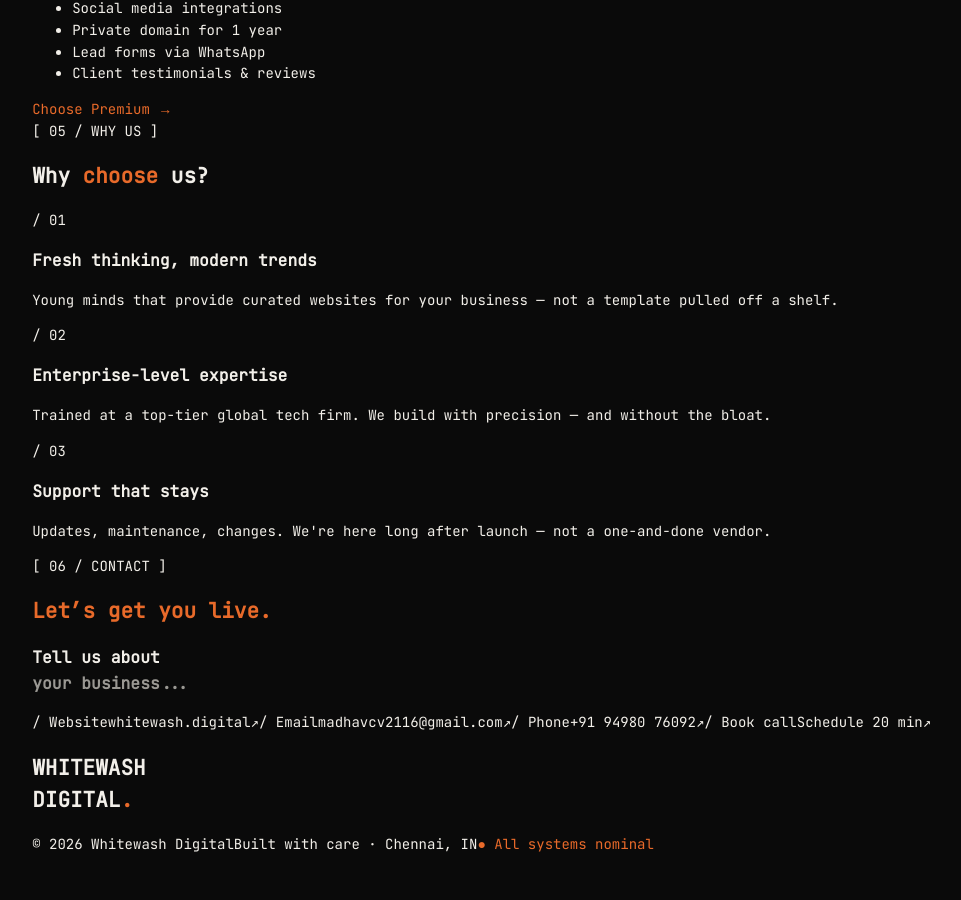
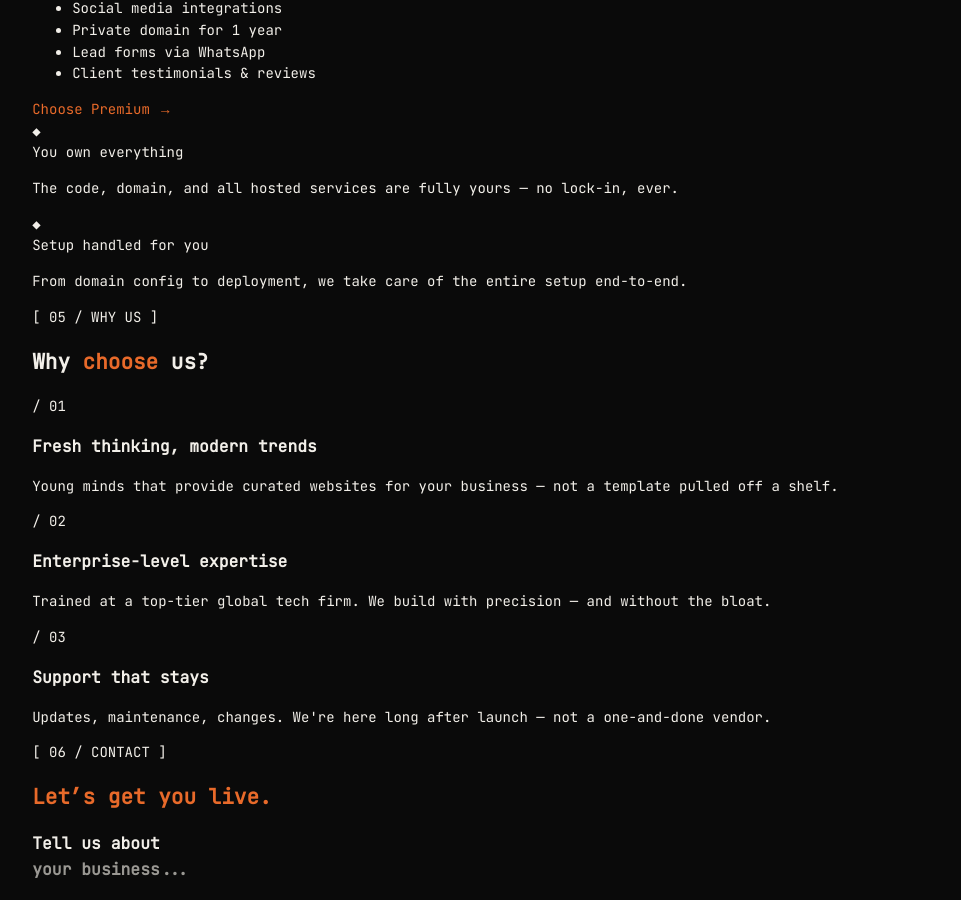
Before and after one commit to madhav-fied/whitewash-digital, a Next.js app: page / in a window 1280 px wide. Shown: the part 1860-2760 px from the top of the page, without its empty margins (19-980 px from the left). Before the commit the page ends 2716 px from the top, so only its background shows below. Built offline with nearby package versions, Linux system fonts and the light colour scheme.

Commit message:
feat: tweaks reg. pricing

```diff
--- a/app/components/Pricing.tsx
+++ b/app/components/Pricing.tsx
@@ -66,6 +66,26 @@ export default function Pricing() {
                         </a>
                     </div>
                 </div>
+
+                <div className="pricing-note reveal">
+                    <div className="pricing-note-inner">
+                        <div className="pricing-note-item">
+                            <span className="pricing-note-icon">◆</span>
+                            <div>
+                                <strong>You own everything</strong>
+                                <p>The code, domain, and all hosted services are fully yours — no lock-in, ever.</p>
+                            </div>
+                        </div>
+                        <div className="pricing-note-divider" />
+                        <div className="pricing-note-item">
+                            <span className="pricing-note-icon">◆</span>
+                            <div>
+                                <strong>Setup handled for you</strong>
+                                <p>From domain config to deployment, we take care of the entire setup end-to-end.</p>
+                            </div>
+                        </div>
+                    </div>
+                </div>
             </div>
         </section>
     )
--- a/app/styles/Pricing.css
+++ b/app/styles/Pricing.css
@@ -111,3 +111,69 @@
         gap: 24px;
     }
 }
+
+.pricing-note {
+    margin-top: 16px;
+    border: 1px solid var(--hair);
+    background: var(--panel);
+}
+
+.pricing-note-inner {
+    display: grid;
+    grid-template-columns: 1fr auto 1fr;
+    align-items: center;
+}
+
+.pricing-note-item {
+    display: flex;
+    align-items: flex-start;
+    gap: 16px;
+    padding: 28px 36px;
+}
+
+.pricing-note-icon {
+    color: var(--accent);
+    font-size: 8px;
+    margin-top: 4px;
+    flex-shrink: 0;
+}
+
+.pricing-note-item strong {
+    display: block;
+    font-size: 12px;
+    letter-spacing: 0.06em;
+    text-transform: uppercase;
+    color: var(--fg);
+    margin-bottom: 4px;
+}
+
+.pricing-note-item p {
+    margin: 0;
+    font-size: 12px;
+    color: var(--g1);
+    line-height: 1.6;
+}
+
+.pricing-note-divider {
+    width: 1px;
+    height: 48px;
+    background: var(--hair);
+}
+
+@media (max-width: 640px) {
+    .pricing-note-inner {
+        grid-template-columns: 1fr;
+    }
+
+    .pricing-note-item {
+        padding: 22px 24px;
+    }
+
+    .pricing-note-item:first-child {
+        border-bottom: 1px solid var(--hair);
+    }
+
+    .pricing-note-divider {
+        display: none;
+    }
+}
```
